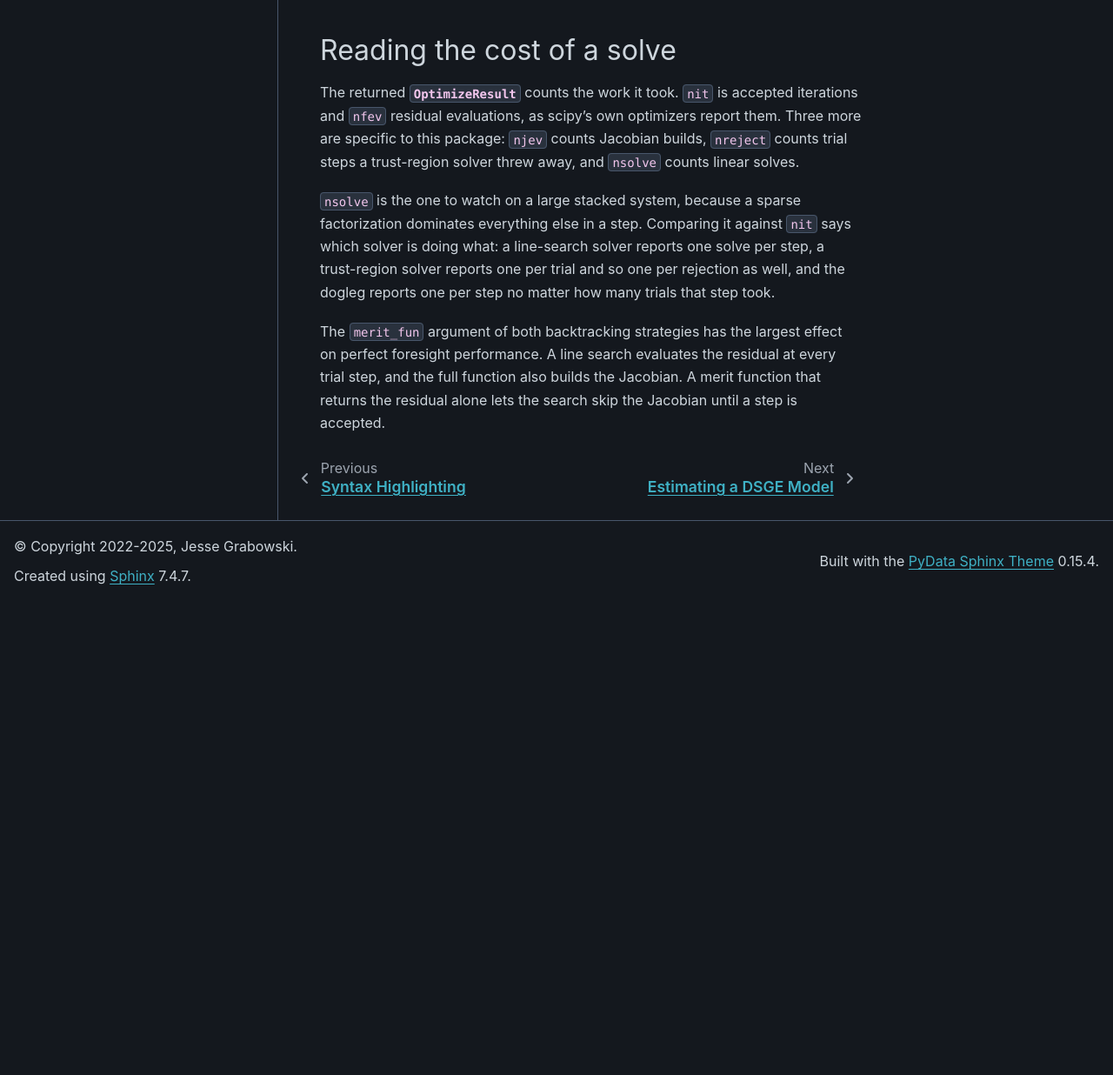
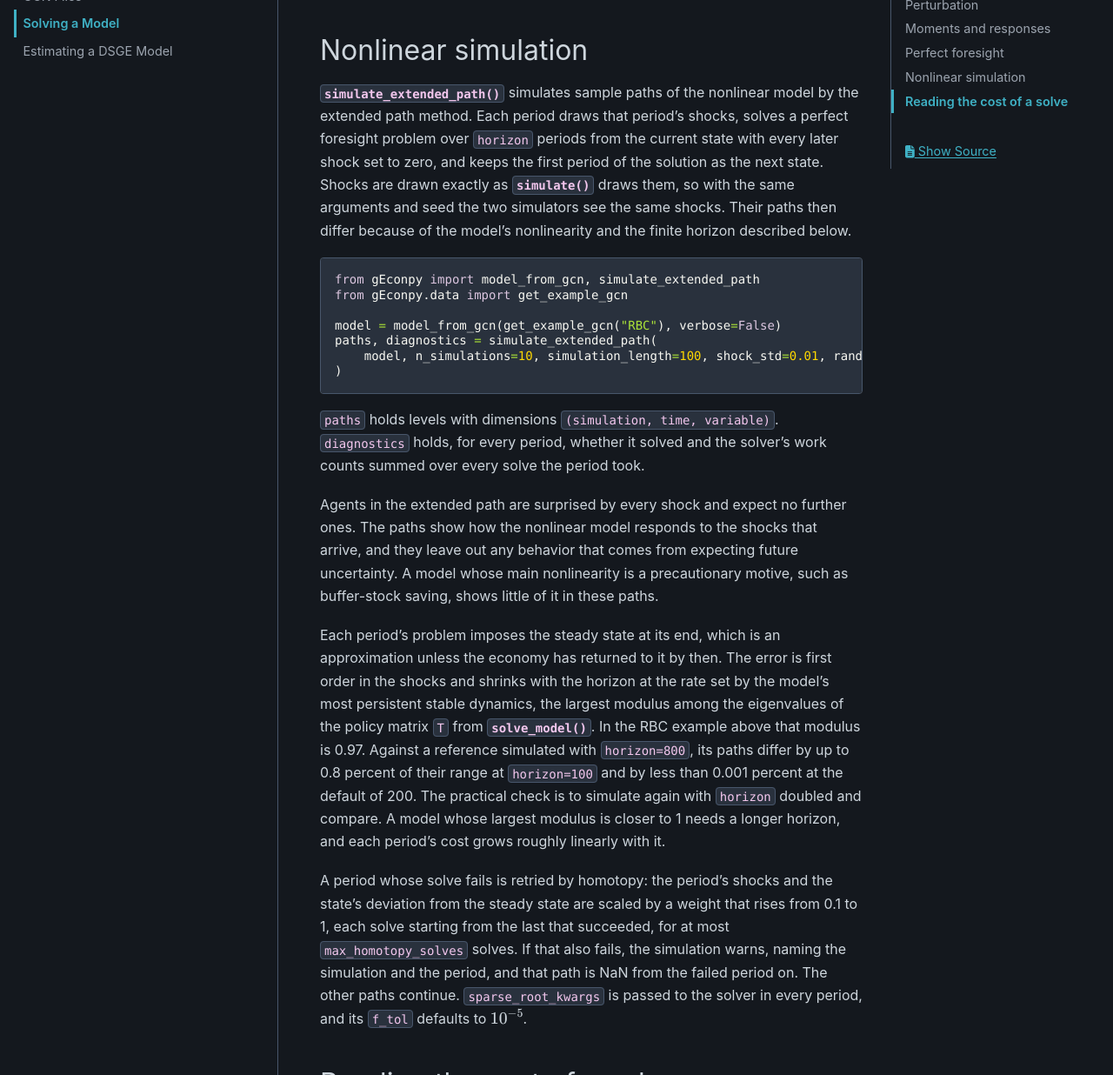
Before and after one commit to jessegrabowski/gEconpy, a Sphinx documentation site: the page built from docs/source/user_guide/solving.rst, in a window 1280 px wide and 1400 px high, scrolled down 2924 px, cut to the strip 164-1400 px from the top of the window. Shown: the whole strip at 87% size. Built offline with Sphinx 7.4.7 and the PyData theme 0.15.4, drawn with Linux system fonts in a browser that asks for light colours; pages that are not in the unit, such as notebooks, are missing from menus; the version number could not be read and is left out; before the commit the page ends 3779 px from its top, so only the background shows below that.

Commit message:
Document the extended-path simulator in the solving guide

```diff
--- a/docs/source/user_guide/solving.rst
+++ b/docs/source/user_guide/solving.rst
@@ -102,6 +102,49 @@ Newton direction with GMRES:
    :pyobject: TestNewtonArmijoSpecific.test_custom_linear_solver
    :dedent: 4
 
+Nonlinear simulation
+--------------------
+
+:func:`~gEconpy.model.perfect_foresight.extended_path.simulate_extended_path` simulates sample paths of the
+nonlinear model by the extended path method. Each period draws that period's shocks, solves a perfect foresight
+problem over ``horizon`` periods from the current state with every later shock set to zero, and keeps the first
+period of the solution as the next state. Shocks are drawn exactly as :func:`~gEconpy.model.simulate.simulate`
+draws them, so with the same arguments and seed the two simulators see the same shocks. Their paths then differ
+because of the model's nonlinearity and the finite horizon described below.
+
+.. code-block:: python
+
+    from gEconpy import model_from_gcn, simulate_extended_path
+    from gEconpy.data import get_example_gcn
+
+    model = model_from_gcn(get_example_gcn("RBC"), verbose=False)
+    paths, diagnostics = simulate_extended_path(
+        model, n_simulations=10, simulation_length=100, shock_std=0.01, random_seed=0
+    )
+
+``paths`` holds levels with dimensions ``(simulation, time, variable)``. ``diagnostics`` holds, for every period,
+whether it solved and the solver's work counts summed over every solve the period took.
+
+Agents in the extended path are surprised by every shock and expect no further ones. The paths show how the
+nonlinear model responds to the shocks that arrive, and they leave out any behavior that comes from expecting
+future uncertainty. A model whose main nonlinearity is a precautionary motive, such as buffer-stock saving, shows
+little of it in these paths.
+
+Each period's problem imposes the steady state at its end, which is an approximation unless the economy has
+returned to it by then. The error is first order in the shocks and shrinks with the horizon at the rate set by
+the model's most persistent stable dynamics, the largest modulus among the eigenvalues of the policy matrix ``T``
+from :meth:`~gEconpy.model.model.Model.solve_model`. In the RBC example above that modulus is 0.97. Against a
+reference simulated with ``horizon=800``, its paths differ by up to 0.8 percent of their range at ``horizon=100``
+and by less than 0.001 percent at the default of 200. The practical check is to simulate again with ``horizon``
+doubled and compare. A model whose largest modulus is closer to 1 needs a longer horizon, and each period's cost
+grows roughly linearly with it.
+
+A period whose solve fails is retried by homotopy: the period's shocks and the state's deviation from the
+steady state are scaled by a weight that rises from 0.1 to 1, each solve starting from the last that succeeded,
+for at most ``max_homotopy_solves`` solves. If that also fails, the simulation warns, naming the simulation and
+the period, and that path is NaN from the failed period on. The other paths continue. ``sparse_root_kwargs``
+is passed to the solver in every period, and its ``f_tol`` defaults to :math:`10^{-5}`.
+
 Reading the cost of a solve
 ---------------------------
 
```
